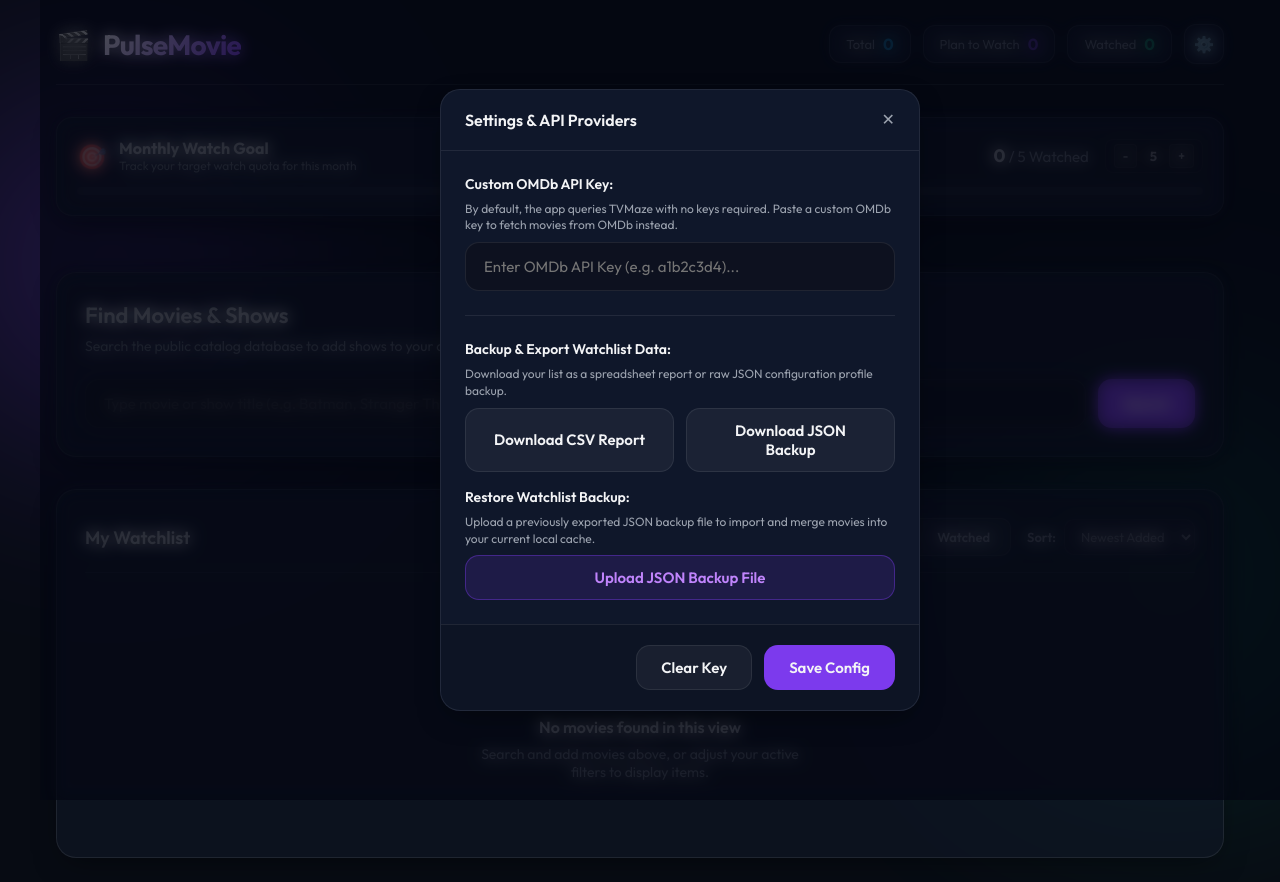
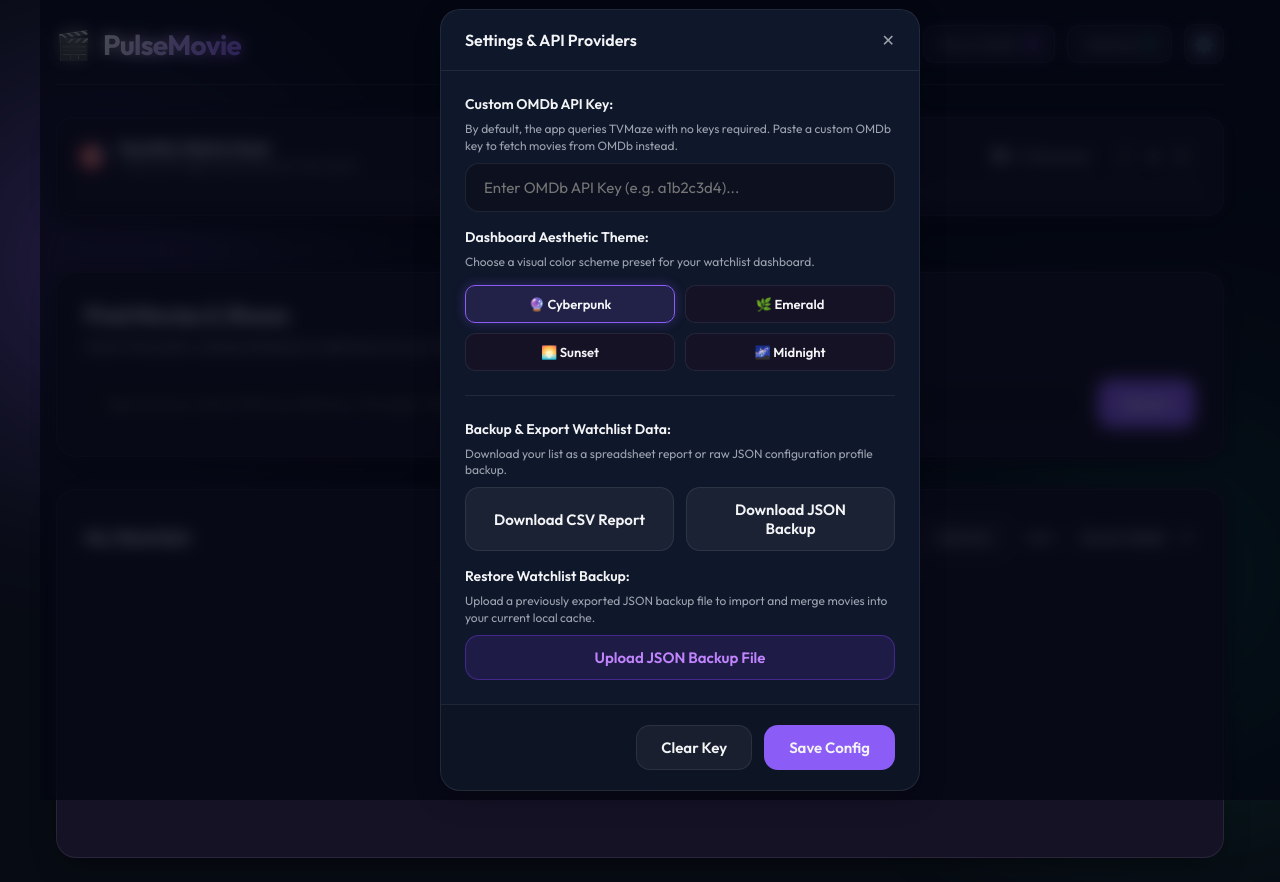
Before and after one commit to breakingthebot/movie-watchlist-vue, a Vue app: page / in a window 1280 px wide. Both pictures are taken after a click on the button "⚙️". Shown: the top 882 px of the page. Built offline with nearby package versions, Linux system fonts and the light colour scheme.

Commit message:
Add custom color theme preset switcher supporting Cyberpunk, Emerald, Sunset, and Midnight schemes

```diff
--- a/src/App.vue
+++ b/src/App.vue
@@ -9,6 +9,8 @@
 import { calculateMonthlyGoalProgress } from './utils/goal';
 import { filterWatchlistMovies } from './utils/filter';
 import { pickRandomMovie } from './utils/picker';
+import { applyThemePreset, STORAGE_KEY_THEME } from './utils/theme';
+import type { ThemePreset } from './utils/theme';
 
 const STORAGE_KEY_GOAL = 'pulse_monthly_goal';
 const monthlyGoal = ref<number>(parseInt(localStorage.getItem(STORAGE_KEY_GOAL) || '5', 10));
@@ -16,6 +18,13 @@
 watch(monthlyGoal, (newGoal) => {
   localStorage.setItem(STORAGE_KEY_GOAL, String(newGoal));
 });
+
+const currentTheme = ref<ThemePreset>((localStorage.getItem(STORAGE_KEY_THEME) as any) || 'cyberpunk');
+
+watch(currentTheme, (newTheme) => {
+  localStorage.setItem(STORAGE_KEY_THEME, newTheme);
+  applyThemePreset(newTheme);
+}, { immediate: true });
 
 const { watchlist, addToWatchlist, removeFromWatchlist, toggleWatched, updateNotes, updateUserRating, updateWatchedAt } = useWatchlist();
 const { searchResults, isSearching, searchError, searchMovies, clearSearch, omdbApiKey, validateOmdbKey } = useMovieSearch();
@@ -613,9 +622,45 @@
             <span v-else-if="validationStatus === 'invalid'" class="status-invalid">❌ Invalid API Key. Please verify key is active.</span>
           </div>
 
+          <!-- Color Theme Presets Section -->
+          <div class="form-group">
+            <label>Dashboard Aesthetic Theme:</label>
+            <p class="input-tip">Choose a visual color scheme preset for your watchlist dashboard.</p>
+            <div class="theme-selector-grid">
+              <button
+                @click="currentTheme = 'cyberpunk'"
+                class="theme-chip-btn chip-cyberpunk"
+                :class="{ active: currentTheme === 'cyberpunk' }"
+              >
+                <span>🔮 Cyberpunk</span>
+              </button>
+              <button
+                @click="currentTheme = 'emerald'"
+                class="theme-chip-btn chip-emerald"
+                :class="{ active: currentTheme === 'emerald' }"
+              >
+                <span>🌿 Emerald</span>
+              </button>
+              <button
+                @click="currentTheme = 'sunset'"
+                class="theme-chip-btn chip-sunset"
+                :class="{ active: currentTheme === 'sunset' }"
+              >
+                <span>🌅 Sunset</span>
+              </button>
+              <button
+                @click="currentTheme = 'midnight'"
+                class="theme-chip-btn chip-midnight"
+                :class="{ active: currentTheme === 'midnight' }"
+              >
+                <span>🌌 Midnight</span>
+              </button>
+            </div>
+          </div>
+
           <hr class="modal-divider" />
 
-          <!-- Backups Export Section -->
+          <!-- OMDb API Key Section -->
           <div class="form-group">
             <label>Backup & Export Watchlist Data:</label>
             <p class="input-tip">Download your list as a spreadsheet report or raw JSON configuration profile backup.</p>
@@ -2115,4 +2160,56 @@
   padding: 8px 14px !important;
   border-radius: 10px !important;
 }
+
+/* Theme Preset Selector Styles */
+.theme-selector-grid {
+  display: grid;
+  grid-template-columns: repeat(2, 1fr);
+  gap: 10px;
+  margin-top: 6px;
+}
+
+.theme-chip-btn {
+  display: flex;
+  align-items: center;
+  justify-content: center;
+  padding: 10px 14px;
+  border-radius: 10px;
+  font-family: inherit;
+  font-size: 13px;
+  font-weight: 600;
+  cursor: pointer;
+  border: 1px solid var(--border-color);
+  background: var(--bg-card);
+  color: var(--text-primary);
+  transition: all 0.2s ease;
+}
+
+.theme-chip-btn:hover {
+  transform: translateY(-2px);
+}
+
+.chip-cyberpunk.active {
+  border-color: #8b5cf6;
+  background: rgba(139, 92, 246, 0.15);
+  box-shadow: 0 0 12px rgba(139, 92, 246, 0.3);
+}
+
+.chip-emerald.active {
+  border-color: #10b981;
+  background: rgba(16, 185, 129, 0.15);
+  box-shadow: 0 0 12px rgba(16, 185, 129, 0.3);
+}
+
+.chip-sunset.active {
+  border-color: #f97316;
+  background: rgba(249, 115, 22, 0.15);
+  box-shadow: 0 0 12px rgba(249, 115, 22, 0.3);
+}
+
+.chip-midnight.active {
+  border-color: #3b82f6;
+  background: rgba(59, 130, 246, 0.15);
+  box-shadow: 0 0 12px rgba(59, 130, 246, 0.3);
+}
 </style>
--- /dev/null
+++ b/src/utils/theme.ts
@@ -0,0 +1,70 @@
+/*
+ * src/utils/theme.ts
+ * Theme manager defining color preset schemes and CSS variable injection.
+ * Created: 2026-07-23
+ */
+
+export type ThemePreset = 'cyberpunk' | 'emerald' | 'sunset' | 'midnight';
+
+export interface ThemeColors {
+  bgPrimary: string;
+  bgCard: string;
+  accentPurple: string;
+  accentGreen: string;
+  accentBlue: string;
+  borderColor: string;
+}
+
+export const THEME_PRESETS: Record<ThemePreset, ThemeColors> = {
+  cyberpunk: {
+    bgPrimary: '#0b0914',
+    bgCard: '#151226',
+    accentPurple: '#8b5cf6',
+    accentGreen: '#10b981',
+    accentBlue: '#3b82f6',
+    borderColor: 'rgba(255, 255, 255, 0.08)'
+  },
+  emerald: {
+    bgPrimary: '#06120e',
+    bgCard: '#0f241d',
+    accentPurple: '#10b981',
+    accentGreen: '#34d399',
+    accentBlue: '#06b6d4',
+    borderColor: 'rgba(52, 211, 153, 0.15)'
+  },
+  sunset: {
+    bgPrimary: '#140a08',
+    bgCard: '#261410',
+    accentPurple: '#f97316',
+    accentGreen: '#eab308',
+    accentBlue: '#ef4444',
+    borderColor: 'rgba(249, 115, 22, 0.15)'
+  },
+  midnight: {
+    bgPrimary: '#0a0e1a',
+    bgCard: '#131b30',
+    accentPurple: '#3b82f6',
+    accentGreen: '#06b6d4',
+    accentBlue: '#6366f1',
+    borderColor: 'rgba(59, 130, 246, 0.15)'
+  }
+};
+
+export const STORAGE_KEY_THEME = 'pulse_theme_preset';
+
+/**
+ * Applies a theme preset's color tokens to document root CSS custom properties.
+ * @param preset ThemePreset key name.
+ */
+export function applyThemePreset(preset: ThemePreset): void {
+  const theme = THEME_PRESETS[preset] || THEME_PRESETS.cyberpunk;
+  if (typeof document !== 'undefined' && document.documentElement) {
+    const root = document.documentElement;
+    root.style.setProperty('--bg-primary', theme.bgPrimary);
+    root.style.setProperty('--bg-card', theme.bgCard);
+    root.style.setProperty('--accent-purple', theme.accentPurple);
+    root.style.setProperty('--accent-green', theme.accentGreen);
+    root.style.setProperty('--accent-blue', theme.accentBlue);
+    root.style.setProperty('--border-color', theme.borderColor);
+  }
+}
```
Also changed, not shown: 2 other files (tests, documents, lock files or other folders).
